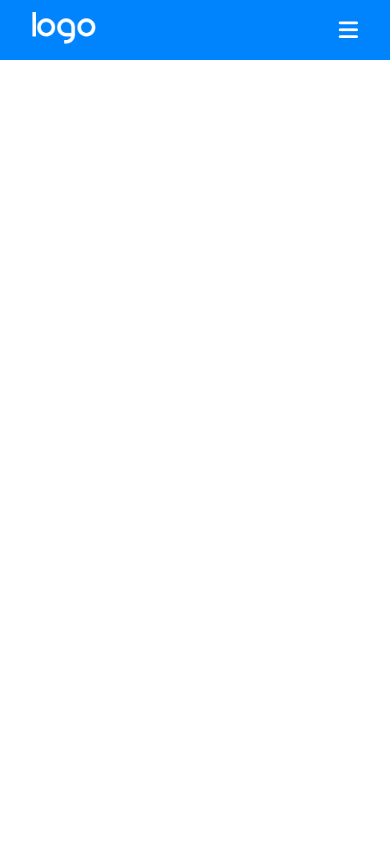
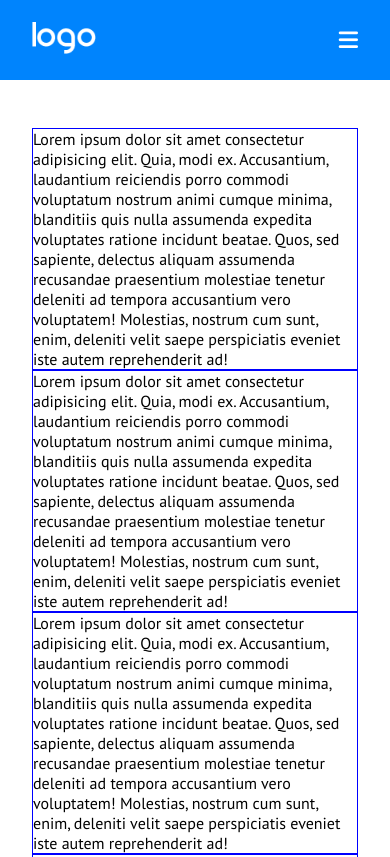
Before and after one commit to franciowel/htmlcss-responsive-layout, a plain HTML site: page index.html in a window 390 px wide. Shown: the top 857 px of the page. Drawn offline with Linux system fonts and the light colour scheme.

Commit message:
prima section mobile

```diff
--- a/css/style.css
+++ b/css/style.css
@@ -11,7 +11,9 @@ body{
 }
 
 .mobile-padding{
-    padding: 0 2rem;
+    padding-left: 2rem;
+    padding-right: 2rem;
+
 }
 
 .container{
@@ -26,7 +28,7 @@ body{
 /* HEADER */
 header{
     background-color: #0084fd;
-    height: 60px;
+    height: 80px;
 }
 
 .logo img{
@@ -54,7 +56,23 @@ nav ul{
     display: none;
 }
 
-/* DESKTOP RESP */
+/* MAIN */
+.summary{
+    margin-top: 3rem;
+    margin-bottom: 3rem;
+}
+.summary-parts{
+    flex-direction: column;
+}
+
+.summary-col{
+    border: 1px solid blue;
+    /* width: calc(100% / 3); */
+}
+
+/***
+DESKTOP RESP
+***/
 @media screen and (min-width:992px) {
 
     .burger-menu{
--- a/index.html
+++ b/index.html
@@ -45,7 +45,47 @@
             </div>
 
         </nav>
+
     </header>
+
+    <main class="container">
+
+        <section class="summary mobile-padding">
+
+            <div class="summary-parts flexcontainer">
+
+                <div class="summary-col">
+                    Lorem ipsum dolor sit amet consectetur adipisicing elit. Quia, modi ex. Accusantium, laudantium reiciendis porro commodi voluptatum nostrum animi cumque minima, blanditiis quis nulla assumenda expedita voluptates ratione incidunt beatae.
+                    Quos, sed sapiente, delectus aliquam assumenda recusandae praesentium molestiae tenetur deleniti ad tempora accusantium vero voluptatem! Molestias, nostrum cum sunt, enim, deleniti velit saepe perspiciatis eveniet iste autem reprehenderit ad!
+                </div>
+
+                <div class="summary-col">
+                    Lorem ipsum dolor sit amet consectetur adipisicing elit. Quia, modi ex. Accusantium, laudantium reiciendis porro commodi voluptatum nostrum animi cumque minima, blanditiis quis nulla assumenda expedita voluptates ratione incidunt beatae.
+                    Quos, sed sapiente, delectus aliquam assumenda recusandae praesentium molestiae tenetur deleniti ad tempora accusantium vero voluptatem! Molestias, nostrum cum sunt, enim, deleniti velit saepe perspiciatis eveniet iste autem reprehenderit ad!
+                </div>
+
+                <div class="summary-col">
+                    Lorem ipsum dolor sit amet consectetur adipisicing elit. Quia, modi ex. Accusantium, laudantium reiciendis porro commodi voluptatum nostrum animi cumque minima, blanditiis quis nulla assumenda expedita voluptates ratione incidunt beatae.
+                    Quos, sed sapiente, delectus aliquam assumenda recusandae praesentium molestiae tenetur deleniti ad tempora accusantium vero voluptatem! Molestias, nostrum cum sunt, enim, deleniti velit saepe perspiciatis eveniet iste autem reprehenderit ad!
+                </div>
+
+                <div class="summary-col">
+                    Lorem ipsum dolor sit amet consectetur adipisicing elit. Quia, modi ex. Accusantium, laudantium reiciendis porro commodi voluptatum nostrum animi cumque minima, blanditiis quis nulla assumenda expedita voluptates ratione incidunt beatae.
+                    Quos, sed sapiente, delectus aliquam assumenda recusandae praesentium molestiae tenetur deleniti ad tempora accusantium vero voluptatem! Molestias, nostrum cum sunt, enim, deleniti velit saepe perspiciatis eveniet iste autem reprehenderit ad!
+                </div>
+
+                <div class="summary-col">
+                    Lorem ipsum dolor sit amet consectetur adipisicing elit. Quia, modi ex. Accusantium, laudantium reiciendis porro commodi voluptatum nostrum animi cumque minima, blanditiis quis nulla assumenda expedita voluptates ratione incidunt beatae.
+                    Quos, sed sapiente, delectus aliquam assumenda recusandae praesentium molestiae tenetur deleniti ad tempora accusantium vero voluptatem! Molestias, nostrum cum sunt, enim, deleniti velit saepe perspiciatis eveniet iste autem reprehenderit ad!
+                </div>
+
+
+            </div>
+
+        </section>
+    </main>
+
+
 </body>
 
 </html>
```
